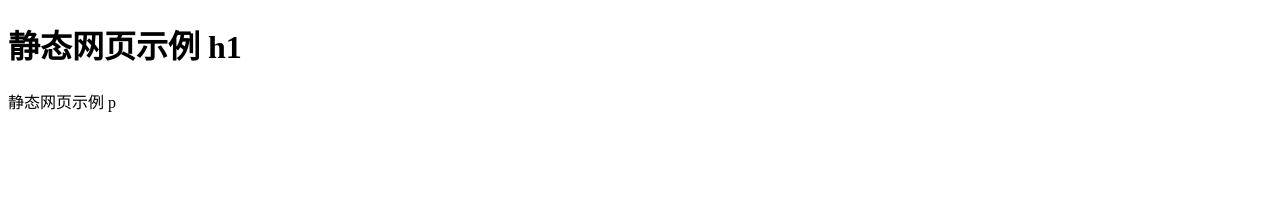
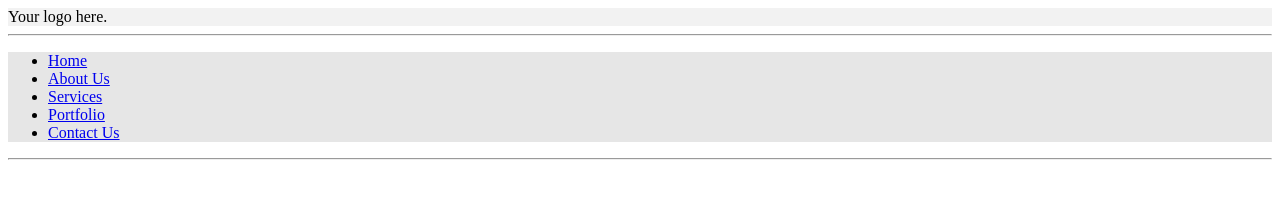
Before and after one commit to MO9560/MO9560, a plain HTML site: page index.html in a window 1280 px wide. Drawn offline with Linux system fonts and the light colour scheme.

Commit message:
Update index.html

```diff
--- a/index.html
+++ b/index.html
@@ -1,10 +1,43 @@
 <!DOCTYPE html>
 <html>
-  <head>
-    <title>静态网页示例 标题 title</title>
-  </head>
-  <body>
-    <h1>静态网页示例 h1</h1>
-    <p>静态网页示例 p</p>
-  </body>
-</html
+    <head>
+        <title>Static Navigation Page</title>
+        <style>
+            .header-section {
+                background-color: #f2f2f2;
+            }
+
+            .sidebar-section {
+                background-color: #e6e6e6;
+            }
+
+            .content-section {
+                background-color: #ffffff;
+            }
+        </style>
+    </head>
+    <body>
+        <!-- Logo -->
+        <header class="header-section">
+            <div class="logo">Your logo here.</div>
+        </header>
+        <hr>
+        <!-- Left Sidebar links -->
+        <aside class="sidebar-section">
+            <nav>
+                <ul>
+                    <li><a href="#home" class="active">Home</a></li>
+                    <li><a href="#about-us">About Us</a></li>
+                    <li><a href="#services">Services</a></li>
+                    <li><a href="#portfolio">Portfolio</a></li>
+                    <li><a href="#contact-us">Contact Us</a></li>
+                </ul>
+            </nav>
+        </aside>
+        <hr>
+        <!-- Main Content -->
+        <main id="content" class="content-section">
+            <!-- Your content goes here -->
+        </main>
+    </body>
+</html>
```
